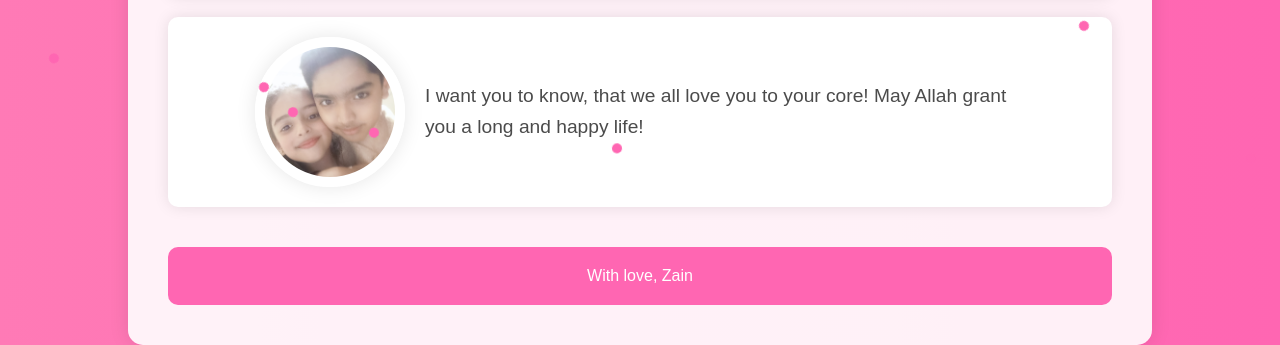
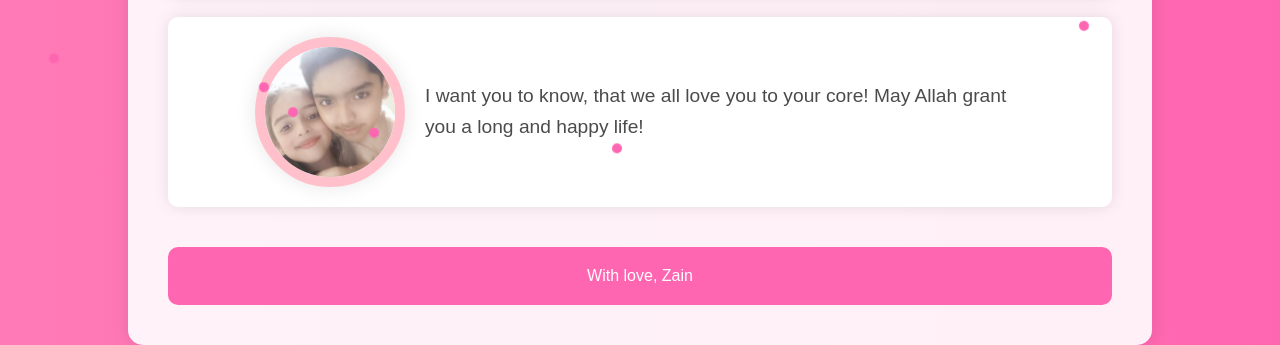
Before and after one commit to blackhawk193/zoyya, a plain HTML site: page index.html in a window 1280 px wide. Shown: the part 593-938 px from the top of the page. Drawn offline with Linux system fonts and the light colour scheme.

Commit message:
Update styles.css

```diff
--- a/styles.css
+++ b/styles.css
@@ -82,7 +82,7 @@ header p {
     width: 150px;  /* Smaller image size */
     height: 150px;
     border-radius: 50%;
-    border: 10px solid #fff;
+    border: 10px solid pink;
     box-shadow: 0 0 20px rgba(0, 0, 0, 0.1);
     object-fit: cover;
 }
```
